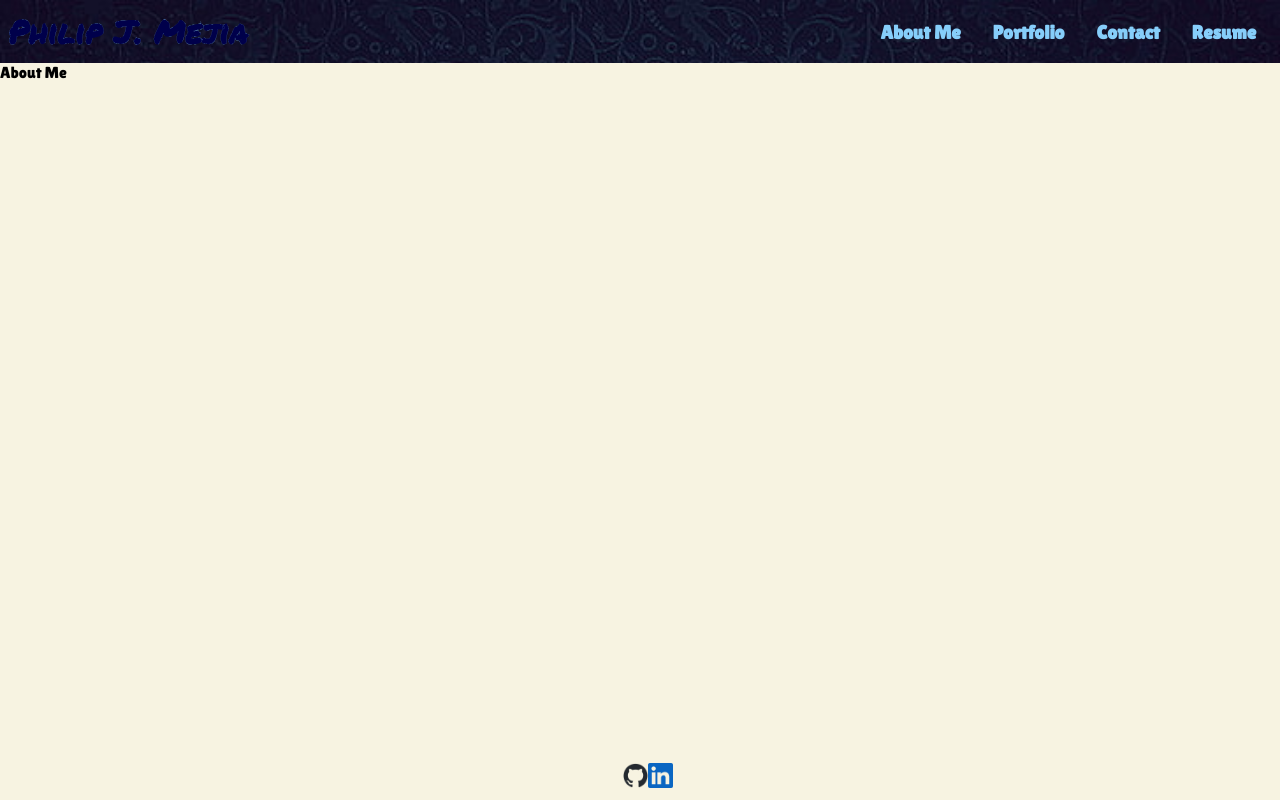
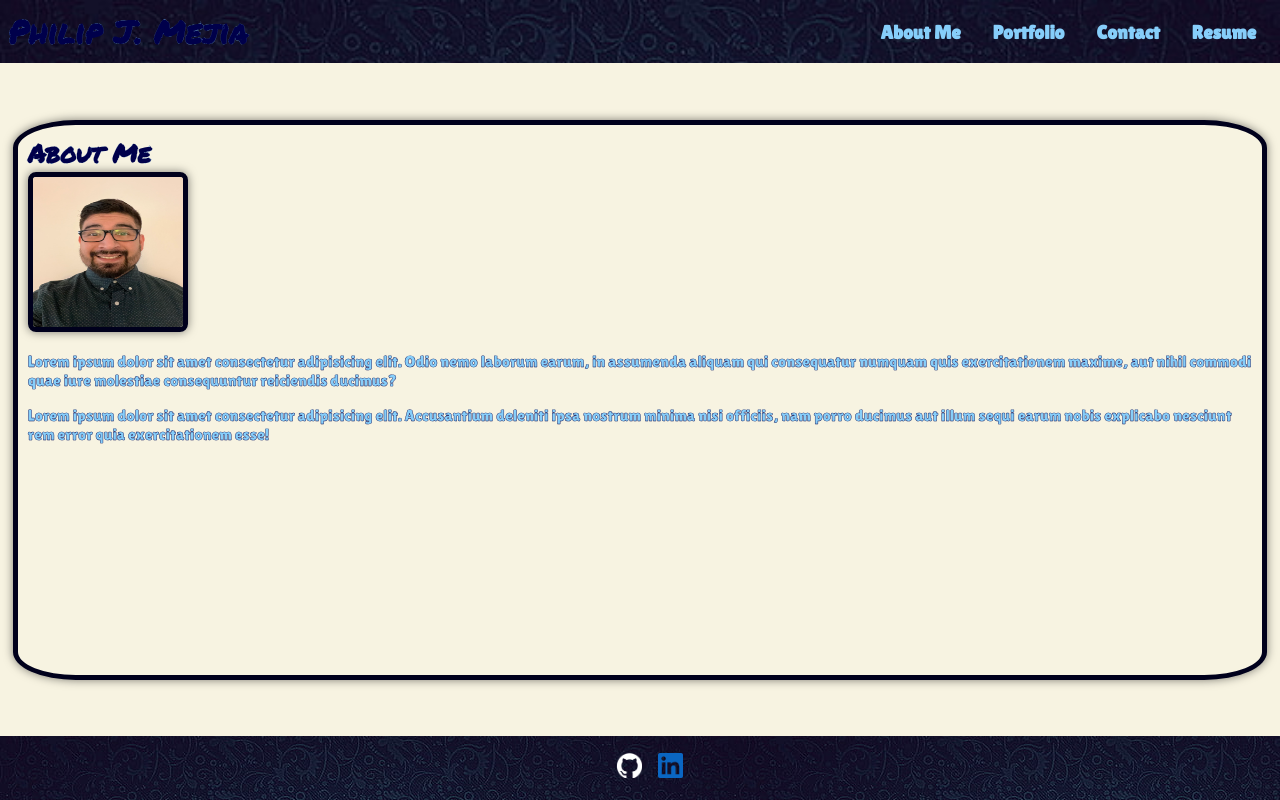
Before and after one commit to RepoPanda/react-portfolio, a React (Create React App) app: page / in a window 1280 px wide. Built offline with nearby package versions, Linux system fonts and the light colour scheme.

Commit message:
About me page has been defined. footer has been updated

```diff
--- a/src/components/Footer.js
+++ b/src/components/Footer.js
@@ -1,5 +1,5 @@
 import React from "react";
-import github from "../images/github-mark.png";
+import github from "../images/github-mark-white.png";
 import linkdin from "../images/In-Blue-128.png";
 
 
--- a/src/index.css
+++ b/src/index.css
@@ -16,6 +16,44 @@ body {
   -webkit-font-smoothing: antialiased;
   -moz-osx-font-smoothing: grayscale;
   background-color: var(--primary);
+}
+
+/* card selectors ------------------------------------- */
+.card-container {
+  color: var(--lighter-dark);
+  -webkit-text-stroke: #00004b 0.4px;
+  display: flex;
+  justify-content: center;
+  left: 1%;
+  right:1%;
+  top: 15%;
+  bottom:15%;
+  width: auto;
+  height: auto;
+  padding: 10px;
+  border: 5px solid;
+  border-color: var(--dark);
+  border-radius: 5%;
+  background-color: var(--primary);
+  position: absolute;
+  box-shadow: 0 0 10px 0 rgba(0, 0, 0, 0.5);
+
+}
+
+.card-container h2 {
+  font-size: 1.6rem;
+  margin: 0;
+  padding: 0;
+  color: var(--light-dark);
+  font-family: 'Permanent Marker', cursive;
+  -webkit-text-stroke: 0.1px var(--lighter-dark);
+}
+
+.card-container img {
+  border-radius: 5%;
+  border: 5px solid;
+  border-color: var(--dark);
+  box-shadow: 0 0 10px 0 rgba(0, 0, 0, 0.5);
 }
 
 /* header selectors ------------------------------------- */
@@ -68,10 +106,16 @@ nav a {
 /* footer selectors ------------------------------------- */
 
 footer{
-  padding: 0.5rem;
+  padding: 0.6rem;
   position: fixed;
   bottom: 0;
   width: 100%;
   display: flex;
   justify-content: center;
+  background-image: url(../public/dark-blue-ornament.png);
+  /* bottom: 1%; */
 }
+
+footer a {
+ padding: 0.5rem;
+}
--- a/src/pages/AboutMe.js
+++ b/src/pages/AboutMe.js
@@ -1,3 +1,29 @@
+import React from "react";
+import myHeadShot from "../images/Headshot.jpeg";
+
 export default function AboutMe() {
-    return 'About Me'
+    return (
+      <div class="card-container">
+        <section id="about-me">
+          <div class="headers">
+            <h2>About Me</h2>
+          </div>
+          <img src={myHeadShot} alt="headshot" height={150} width={150} />
+          <article id="#about-me">
+            <p>
+              Lorem ipsum dolor sit amet consectetur adipisicing elit. Odio nemo
+              laborum earum, in assumenda aliquam qui consequatur numquam quis
+              exercitationem maxime, aut nihil commodi quae iure molestiae
+              consequuntur reiciendis ducimus?
+            </p>
+            <p>
+              Lorem ipsum dolor sit amet consectetur adipisicing elit.
+              Accusantium deleniti ipsa nostrum minima nisi officiis, nam porro
+              ducimus aut illum sequi earum nobis explicabo nesciunt rem error
+              quia exercitationem esse!
+            </p>
+          </article>
+        </section>
+      </div>
+    );
 }
```
Also changed, not shown: src/images/Headshot.jpeg (added), src/images/github-mark-white.png (added).
